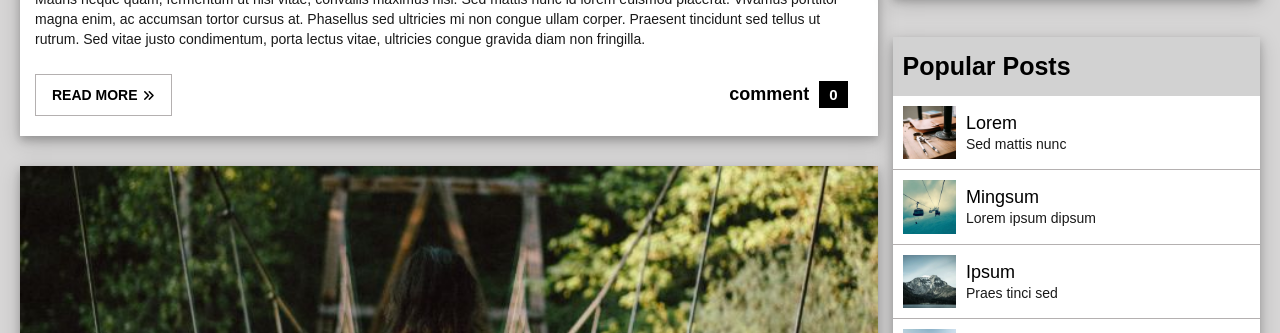
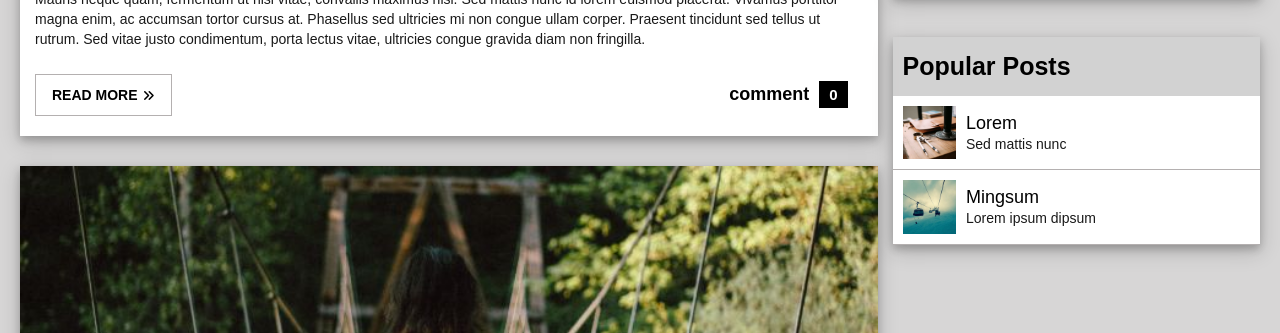
Before and after one commit to bylalit/blog-template, a plain HTML site: page index.html in a window 1280 px wide. Shown: the part 596-929 px from the top of the page. Drawn offline with Linux system fonts and the light colour scheme.

Commit message:
footer pasrt

```diff
--- a/index.html
+++ b/index.html
@@ -106,7 +106,7 @@
             </div>
           </div>
 
-          <div class="col">
+          <!-- <div class="col">
             <img src="image/rock.jpg" alt="" />
             <div class="text">
               <h6>Ipsum</h6>
@@ -161,4 +161,4 @@
       <p>Powered by <a href="#">@Lalit</a></p>
     </div>
   </body>
-</html>
+</html> -->
```
